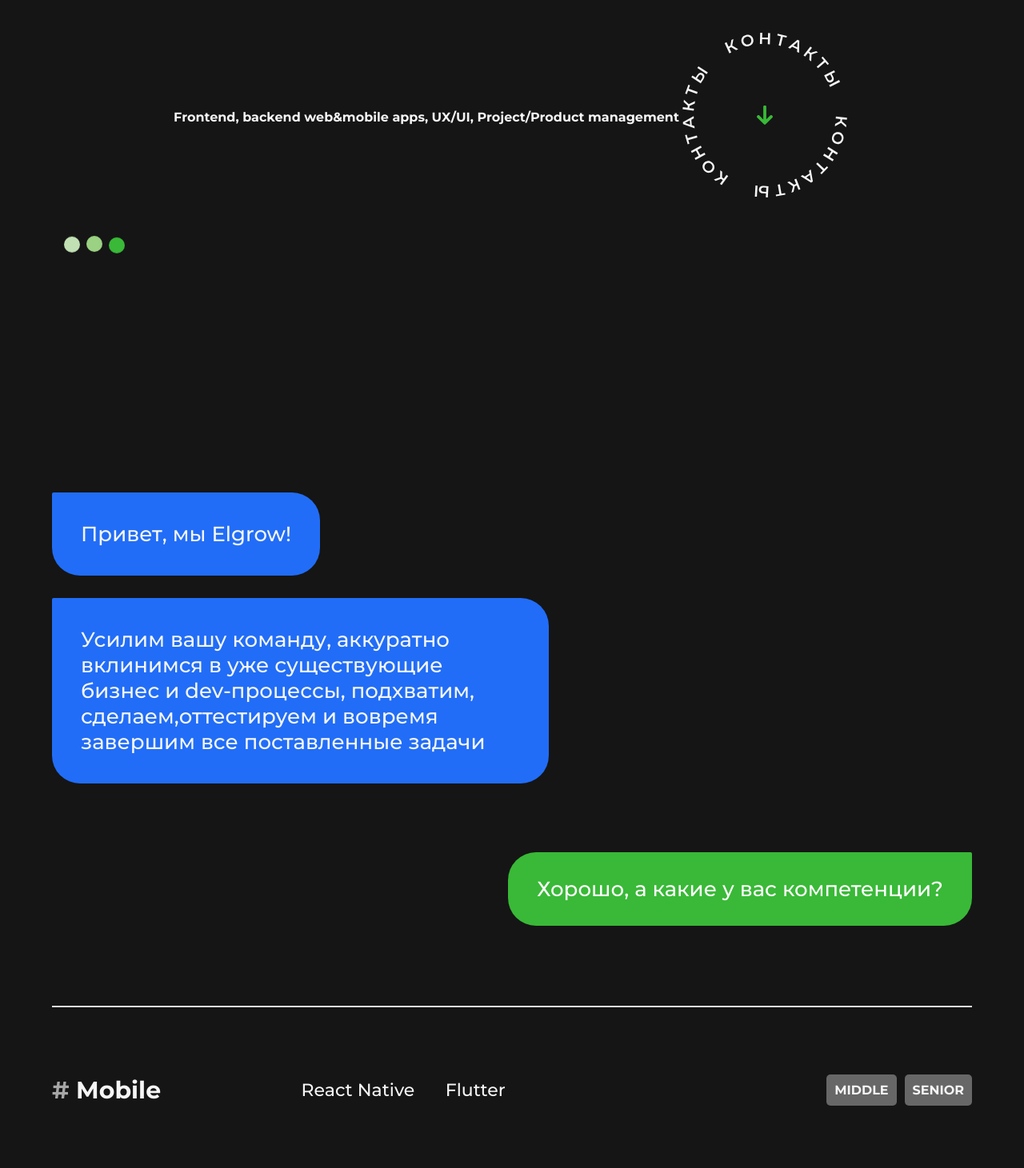
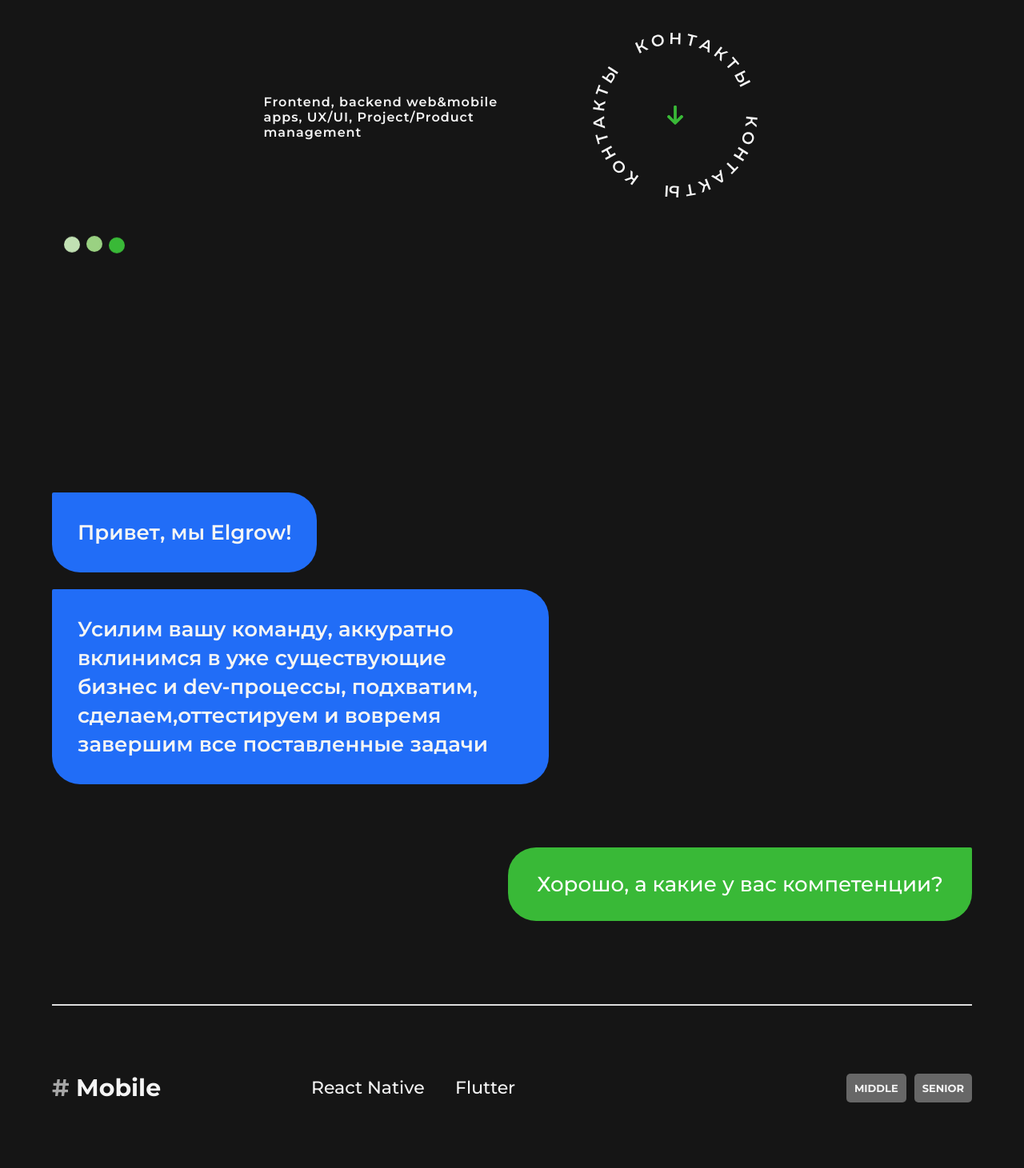
Before and after one commit to GKashurin/elgrow, a React (Create React App) app: page / in a window 1280 px wide. Shown: the part 541-2002 px from the top of the page at 80% size. Built offline with nearby package versions, Linux system fonts and the light colour scheme.

Commit message:
исправлены замечания дизайнера

```diff
--- a/src/components/Table.jsx
+++ b/src/components/Table.jsx
@@ -3,7 +3,7 @@
 const Table = () => {
 	return (
 		<div className="table">
-			<div className="services services_mobile">
+			<div className="services services_mobile" data-aos="example-anim1">
 				<div className="service__name">
 					<span>#&nbsp;</span><p>Mobile</p>
 				</div>
@@ -16,7 +16,7 @@
 					<span>SENIOR</span>
 				</div>
 			</div>
-			<div className="services services_frontend">
+			<div className="services services_frontend" data-aos="example-anim1">
 				<div className="service__name">
 					<span>#&nbsp;</span><p>Frontend</p>
 				</div>
@@ -36,8 +36,8 @@
 					<span>MIDDLE</span>
 					<span>SENIOR</span>
 				</div>
-			</div>
-			<div className="services services_backend">
+			</div >
+			<div className="services services_backend" data-aos="example-anim1">
 				<div className="service__name">
 					<span>#&nbsp;</span><p>Backend</p>
 				</div>
@@ -56,7 +56,7 @@
 					<span>SENIOR</span>
 				</div>
 			</div>
-			<div className="services services_blockchain">
+			<div className="services services_blockchain" data-aos="example-anim1">
 				<div className="service__name">
 					<span>#&nbsp;</span><p>Blockchain</p>
 				</div>
@@ -70,7 +70,7 @@
 					<span>SENIOR</span>
 				</div>
 			</div>
-			<div className="services services_ux">
+			<div className="services services_ux" data-aos="example-anim1">
 				<div className="service__name">
 					<span>#&nbsp;</span><p>UX / UI</p>
 				</div>
@@ -83,8 +83,8 @@
 					<span>MIDDLE</span>
 					<span>SENIOR</span>
 				</div>
-			</div>
-			<div className="services services_management">
+			</div >
+			<div className="services services_management" data-aos="example-anim1">
 				<div className="service__name">
 					<span>#&nbsp;</span><p>Project Management</p>
 				</div>
--- a/src/styles/App.scss
+++ b/src/styles/App.scss
@@ -101,7 +101,8 @@
       }
     }
     &_fourth > span {
-      color: $lime
+      color: $lime;
+      font-weight: bold;
     }
   }
 }
@@ -116,10 +117,10 @@
 .about {
   margin-bottom: 78px;
   @include notebook {
-    margin-bottom: 17px;
+    margin-bottom: 11px;
   }
   @include tablets {
-    margin-bottom: 44px;
+    margin-bottom: 35px;
   }
   @include phones {
     margin-bottom: 32px;
@@ -127,6 +128,7 @@
 }
 
 .description {
+  width: 54%;
   display: flex;
   align-items: center;
   margin: 0 auto;
@@ -145,6 +147,9 @@
     margin: 0 0 130px 0;
   }
 &__title {
+  font-weight: 600;
+  margin-right: 65px;
+  letter-spacing: 1px;
   @include phones {
     margin-right: 5px;
   }
--- a/src/styles/conponents/_messages.scss
+++ b/src/styles/conponents/_messages.scss
@@ -2,10 +2,10 @@
   display: flex;
   flex-direction: column;
   align-items: flex-start;
-  margin-bottom: 100px;
+  margin-bottom: 104px;
 
   @include notebook {
-    margin-bottom: 78px;
+    margin-bottom: 82px;
   }
   @include tablets {
     margin-bottom: 75px;
@@ -14,32 +14,35 @@
     margin-bottom: 26px;
   }
   &__item {
-    margin-bottom: 28px;
+    margin-bottom: 21px;
     background-color: $blue;
     max-width: 54%;
     display: inline-block;
     color: $white;
     font-size: 26px;
-    padding: 36px;
+    font-weight: 600;
+    padding: 32px;
     border-radius: 2px 35px 35px 35px;
-    line-height: 32px;
+    line-height: 36px;
 
     @include notebook {
-      margin-bottom: 13px;
+      margin-bottom: 31px;
       font-size: 22px;
       border-radius: 2px 25px 25px 25px;
-      padding: 30px;
+      padding: 23px;
       max-width: 59%;
+      line-height: 32px;
     }
     @include tablets {
       padding: 27px;
       max-width: 82%;
       font-size: 22px;
       border-radius: 2px 25px 25px 25px;
+      line-height: 31px;
     }
     @include phones {
       font-size: 14px;
-      line-height: 17px;
+      line-height: 19px;
       border-radius: 2px 15px 15px 15px;
       padding: 15px;
       max-width: 94%;
@@ -57,24 +60,23 @@
   margin-bottom: 0;
   margin-left: auto;
   margin-top: 58px;
-  //max-width: 47%;
   @include notebook {
     font-size: 22px;
-    margin-top: 58px;
+    margin-top: 49px;
     border-radius: 25px 2px 25px 25px;
     padding: 26px 27px;
     max-width: 53%;
   }
   @include tablets {
     font-size: 22px;
-    margin-top: 65px;
+    margin-top: 41px;
     border-radius: 25px 2px 25px 25px;
     max-width: 72%;
     padding: 26px 32px;
   }
   @include phones {
     font-size: 14px;
-    margin-top: 36px;
+    margin-top: 19px;
     border-radius: 15px 2px 15px 15px;
     padding: 19px 16px;
     max-width: 71%;
@@ -83,12 +85,12 @@
 
 
 .messages__center {
-  margin-bottom: 46px;
+  margin-bottom: 55px;
   @include notebook {
-    margin-bottom: 40px;
+    margin-bottom: 28px;
   }
   @include tablets {
-    margin-bottom: 55px;
+    margin-bottom: 40px;
   }
   @include phones {
     margin-bottom: 17px
@@ -112,7 +114,9 @@
   margin-bottom: 77px;
   @include notebook {
     max-width: 50%;
-    margin-bottom: 70px;
+    margin-bottom: 80px;
+    padding: 26px 25px;
+    max-width: 51%;
   }
   @include tablets {
     margin-top: 0;
@@ -121,19 +125,14 @@
   }
   @include phones{
     font-size: 14px;
-  max-width: 80%;
-  margin-bottom: 30px;
-}
+    max-width: 80%;
+    margin-bottom: 35px;
+    padding: 16px 9px;
+  }
 }
 
 .messages__bottom {
   margin-bottom: 0;
-  //@include notebook {
-  //  margin-bottom: 0;
-  //}
-  //@include tablets {
-  //  margin-bottom: 0;
-  //}
 }
 
 .messages__bottom > .messages__item {
@@ -145,6 +144,7 @@
   }
   @include phones {
     max-width: 94%;
+    padding: 14px;
   }
 }
 
--- a/src/styles/conponents/_partners.scss
+++ b/src/styles/conponents/_partners.scss
@@ -6,13 +6,13 @@
   align-items: center;
   margin-bottom: 40px;
   @include notebook {
-    margin-bottom: 18px;
+    margin-bottom: 27px;
   }
   @include tablets {
-    margin-bottom: 7px;
+    margin-bottom: 27px;
   }
   @include phones {
-    margin-bottom: 18px;
+    margin-bottom: 30px;
   }
   &__item {
     @include notebook {
--- a/src/styles/conponents/_table.scss
+++ b/src/styles/conponents/_table.scss
@@ -2,7 +2,7 @@
   width: 100%;
   margin-bottom: 0;
   @include notebook {
-    margin-bottom: 20px;
+    margin-bottom: 30px;
   }
   @include tablets {
     margin-bottom: 74px;
@@ -32,10 +32,10 @@
   }
   &_mobile {
     @include notebook {
-      padding: 84px 0;
+      padding: 82px 0;
     }
     @include tablets {
-      padding: 53px 0;
+      padding: 48px 0;
     }
     @include phones {
       padding: 25px 0;
@@ -59,7 +59,7 @@
       padding: 86px 0 80px 0;
     }
     @include tablets {
-      padding: 50px 0 80px 0;
+      padding: 55px 0 80px 0;
     }
     @include phones {
       padding: 26px 0 27px 0;
@@ -89,7 +89,7 @@
     }
   }
   &_management {
-    padding: 78px 0px;
+    padding: 83px 0px;
     @include notebook {
       padding: 83px 0;
     }
@@ -167,17 +167,10 @@
       width: 100%;
     }
     @include phones {
-      //font-size: 14px;
       margin-bottom: 8px;
-      ////width: 59%;
       flex-wrap: wrap;
       padding-left: 20px;
     }
-    //&_mobile {
-    //  //@include phones {
-    //  //  margin-bottom: 0;
-    //  //}
-    //}
     &_frontend {
       @include tablets {
         margin-bottom: 33px;
@@ -226,6 +219,8 @@
       padding-left: 20px;
     }
     & > span {
+      font-size: 13px;
+
       background-color: #A6A6A6;
       padding: 10px;
       color: $white;
@@ -235,16 +230,13 @@
       @include notebook {
         margin-right: 0;
         margin-bottom: 7px;
-        font-size: 13px;
         &:last-child {
           margin-bottom: 0;
         }
       }
       @include tablets {
         margin-bottom: 0px;
-        font-size: 13px;
         margin-right: 10px;
-        padding: 10px;
       }
       @include phones {
         margin-bottom: 0px;
```
